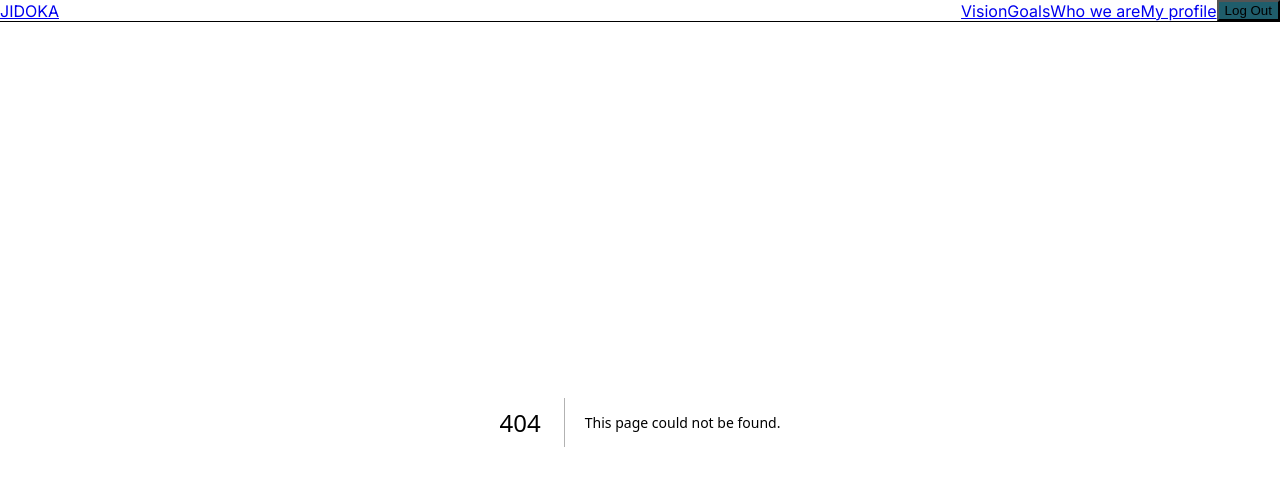
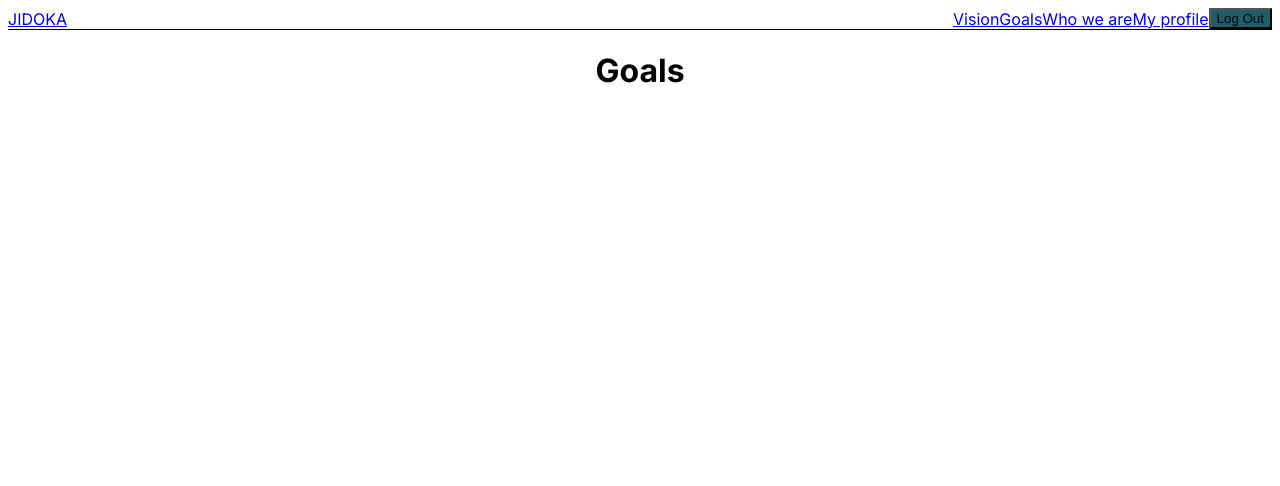
Before and after one commit to JidokaCommunity/jidokafront, a Next.js app: page /goals in a window 1280 px wide. Before the commit this address had no page. Shown: the top 486 px of the page. Built offline with nearby package versions, Linux system fonts and the light colour scheme.

Commit message:
feat: add Goals component and page with routing; include tests for rendering and styles (merge dev)

```diff
--- /dev/null
+++ b/app/components/Goals.tsx
@@ -0,0 +1,16 @@
+import React, { FC } from "react";
+import Link from "next/link";
+
+const Goals: FC = () => {
+    return (
+        <main>
+            <div className="flex justify-center mt-28">
+                <h1 className="w-[1020px] text-center text-6xl font-jidoka-newsreader">
+                    Goals
+                </h1>
+            </div>
+        </main>
+    )
+}
+
+export default Goals;
--- a/app/components/Navbar.tsx
+++ b/app/components/Navbar.tsx
@@ -12,7 +12,7 @@ const Navbar: FC = () => {
           <Link href="/vision" legacyBehavior>
             <a className="hover:underline">Vision</a>
           </Link>
-          <Link href="#" legacyBehavior>
+          <Link href="/goals" legacyBehavior>
             <a className="hover:underline">Goals</a>
           </Link>
           <Link href="#" legacyBehavior>
--- /dev/null
+++ b/app/goals/page.tsx
@@ -0,0 +1,5 @@
+import Goals from '../components/Goals';
+
+export default function GoalsPage() {
+  return <Goals />;
+}
```
Also changed, not shown: 2 other files (tests, documents, lock files or other folders).
